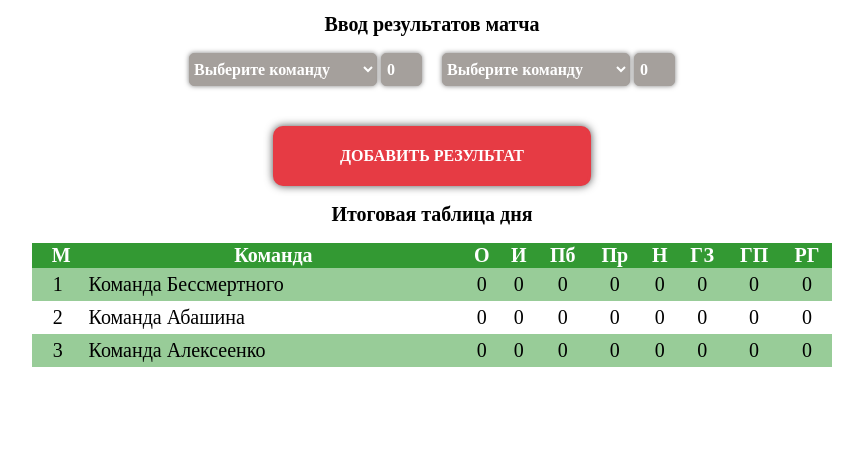
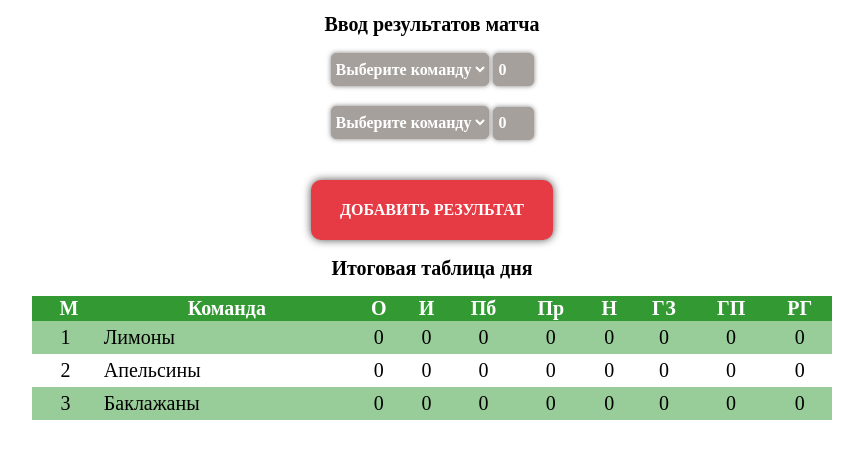
Before and after one commit to Vlad-Vishnevskii/tournament-table, a plain HTML site: page index.html in a window 1280 px wide. Shown: the part 107-566 px from the top of the page, without its empty margins (208-1071 px from the left). Drawn offline with Linux system fonts and the light colour scheme.

Commit message:
Смена названий команд и сортировка по забитым голам

```diff
--- a/css/style.css
+++ b/css/style.css
@@ -64,8 +64,8 @@
 
 .tournament__form {
     display: flex;
-    justify-content: center;
-    flex-wrap: wrap;
+    align-items: center;
+    flex-direction: column;
     max-width: 280px;
 }
 
@@ -193,12 +193,13 @@
 }
 
 @media (min-width: 650px) {
+    .tournament {
+        flex-direction: column;
+        align-items: center;
+    }
+
     .tournament__form {
         max-width: 600px;
-    }
-
-    .tournament__home-team-score {
-        margin-right: 20px;
     }
 
     .tournament-wrapper {
@@ -226,4 +227,8 @@
     .tournament-table__cell_difference {
         display: table-cell;
     }
+
+    .tournament-form__button-add-result {
+        width: 100%;
+    }
 }
--- a/index.html
+++ b/index.html
@@ -23,11 +23,12 @@
             <h2 class="tournament__title">Ввод результатов матча</h2>
             <form class="tournament__form" action="https://echo.htmlacademy.ru">
                 <div class="tournament__home-team-score">
+                    <div>
                         <select class="tournament-form__team-name_home tournament-form__team-name">
                             <option disabled selected>Выберите команду</option>
-                        <option>Команда Бессмертного</option>
-                        <option>Команда Абашина</option>
-                        <option>Команда Алексеенко</option>
+                            <option>Лимоны</option>
+                            <option>Апельсины</option>
+                            <option>Баклажаны</option>
                         </select>
                         <select class="tournament-form__input tournament-form__input_home-score" name="gol_home" value="0">
                             <option selected>0</option>
@@ -42,14 +43,15 @@
                             <option>9</option>
                         </select>
                     </div>
-                <br>
+                </div>
+                <!-- <br> -->
                 <div class="tournament__separator">Против</div>
                 <div>
                     <select class="tournament-form__team-name tournament-form__team-name_visitor">
                         <option disabled selected>Выберите команду</option>
-                        <option>Команда Бессмертного</option>
-                        <option>Команда Абашина</option>
-                        <option>Команда Алексеенко</option>
+                        <option>Лимоны</option>
+                        <option>Апельсины</option>
+                        <option>Баклажаны</option>
                     </select>
                     <select type="tel"  class="tournament-form__input tournament-form__input_visitor-score" name="gol_visitor" value="0">
                         <option selected>0</option>
@@ -83,9 +85,9 @@
                     <th class="tournament-table__title-cell tournament-table__cell_conceded">ГП</th>
                     <th class="tournament-table__title-cell tournament-table__cell_difference">РГ</th>
                 </tr>
-                <tr class="tournament-table__string" id="first" data-team="Команда Бессмертного">
+                <tr class="tournament-table__string" id="first" data-team="Лимоны">
                     <td class="tournament-table__cell tournament-table__cell_place">1</td>
-                    <td class="tournament-table__cell tournament-table__cell_name">Команда Бессмертного</td>
+                    <td class="tournament-table__cell tournament-table__cell_name">Лимоны</td>
                     <td class="tournament-table__cell tournament-table__cell_points">0</td>
                     <td class="tournament-table__cell tournament-table__cell_matches">0</td>
                     <td class="tournament-table__cell tournament-table__cell_wins">0</td>
@@ -95,9 +97,9 @@
                     <td class="tournament-table__cell tournament-table__cell_conceded">0</td>
                     <td class="tournament-table__cell tournament-table__cell_difference">0</td>
                 </tr>
-                <tr class="tournament-table__string" id="second" data-team="Команда Абашина">
+                <tr class="tournament-table__string" id="second" data-team="Апельсины">
                     <td class="tournament-table__cell tournament-table__cell_place">2</td>
-                    <td class="tournament-table__cell tournament-table__cell_name">Команда Абашина</td>
+                    <td class="tournament-table__cell tournament-table__cell_name">Апельсины</td>
                     <td class="tournament-table__cell tournament-table__cell_points">0</td>
                     <td class="tournament-table__cell tournament-table__cell_matches">0</td>
                     <td class="tournament-table__cell tournament-table__cell_wins">0</td>
@@ -107,9 +109,9 @@
                     <td class="tournament-table__cell tournament-table__cell_conceded">0</td>
                     <td class="tournament-table__cell tournament-table__cell_difference">0</td>
                 </tr>
-                <tr class="tournament-table__string" id="third" data-team="Команда Алексеенко">
+                <tr class="tournament-table__string" id="third" data-team="Баклажаны">
                     <td class="tournament-table__cell tournament-table__cell_place">3</td>
-                    <td class="tournament-table__cell tournament-table__cell_name">Команда Алексеенко</td>
+                    <td class="tournament-table__cell tournament-table__cell_name">Баклажаны</td>
                     <td class="tournament-table__cell tournament-table__cell_points">0</td>
                     <td class="tournament-table__cell tournament-table__cell_matches">0</td>
                     <td class="tournament-table__cell tournament-table__cell_wins">0</td>
--- a/js/form.js
+++ b/js/form.js
@@ -94,6 +94,11 @@ const sortTable = function () {
             b = parseInt(rowB.cells[9].innerHTML);
         }
 
+        if (a === b) {
+            a = parseInt(rowA.cells[7].innerHTML);
+            b = parseInt(rowB.cells[7].innerHTML);
+        }
+
         if (a > b) {
             return -1;
         }
```
Lines whose indentation alone changed are shown as unchanged.
